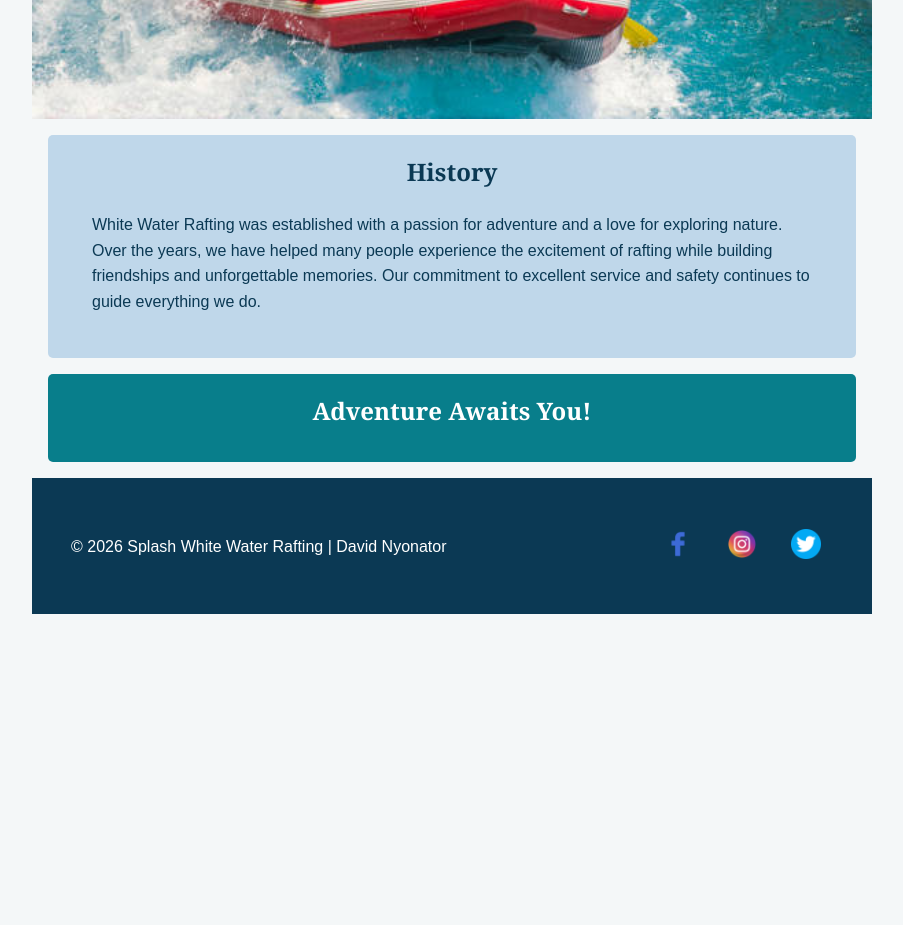
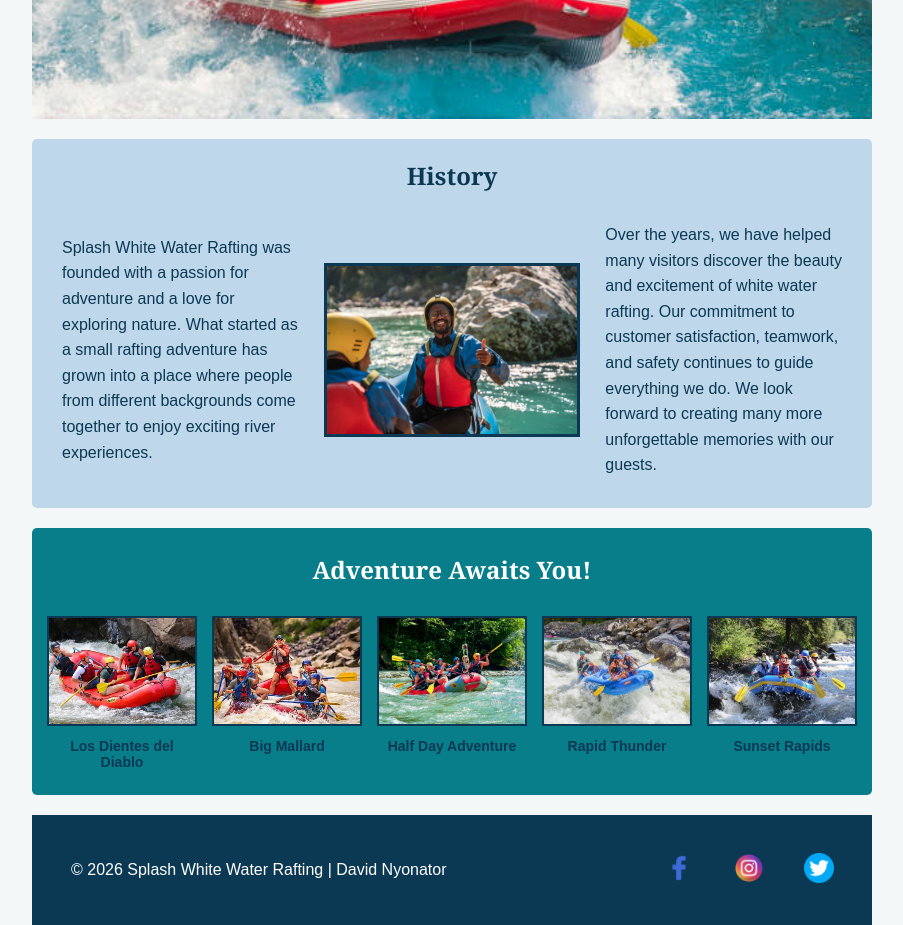
Before and after one commit to David0245/wdd130, a plain HTML site: page wwr/about.html in a window 1280 px wide. Shown: the part 560-1485 px from the top of the page, without its empty margins (188-1091 px from the left). Before the commit the page ends 1174 px from the top, so only its background shows below. Drawn offline with Linux system fonts and the light colour scheme.

Commit message:
about wwr update

```diff
--- a/wwr/about.html
+++ b/wwr/about.html
@@ -4,15 +4,20 @@
 <head>
     <meta charset="UTF-8">
     <meta name="viewport" content="width=device-width, initial-scale=1.0">
-    <meta name="description" content="Learn about White Water Rafting, our history, mission, and passion for creating exciting river adventures.">
+
+    <meta name="description" content="Discover Splash White Water Rafting, our history, mission, and exciting river adventures.">
+
     <meta name="author" content="David Nyonator">
-    <title>About Us | White Water Rafting</title>
+
+    <title>About Us | Splash White Water Rafting</title>
+
     <link rel="stylesheet" href="styles/rafting.css">
 </head>
 
 <body>
+
     <header>
-        <img src="images/z-splash.png" alt="White Water Rafting Logo">
+        <img src="images/z-splash.png" alt="Splash White Water Rafting Logo">
 
         <nav>
             <a href="index.html">Home</a>
@@ -23,6 +28,7 @@
     </header>
 
     <main>
+
         <div class="hero">
             <img src="images/water-rafting.jpg" alt="People enjoying an exciting white water rafting adventure">
 
@@ -32,29 +38,68 @@
                 <img src="images/happy-client.jpg" alt="Happy customer enjoying a rafting adventure">
 
                 <p>
-                    At White Water Rafting, our mission is to provide unforgettable
-                    outdoor adventures while promoting safety, teamwork, and
-                    environmental responsibility. We believe every river journey
-                    creates memories that last a lifetime.
+                    At Splash White Water Rafting, our mission is to provide
+                    unforgettable outdoor adventures while promoting safety,
+                    teamwork, and environmental responsibility. We believe
+                    every river journey creates memories that last a lifetime.
+                    Join us and experience the excitement of exploring nature
+                    through thrilling white water adventures.
                 </p>
             </article>
         </div>
 
-        <section>
+        <section class="history">
             <h2>History</h2>
 
             <p>
-                White Water Rafting was established with a passion for adventure
-                and a love for exploring nature. Over the years, we have helped
-                many people experience the excitement of rafting while building
-                friendships and unforgettable memories. Our commitment to
-                excellent service and safety continues to guide everything we do.
+                Splash White Water Rafting was founded with a passion for
+                adventure and a love for exploring nature. What started as
+                a small rafting adventure has grown into a place where
+                people from different backgrounds come together to enjoy
+                exciting river experiences.
+            </p>
+
+            <img src="images/happy-client.jpg" alt="Our rafting team enjoying a river adventure">
+
+            <p>
+                Over the years, we have helped many visitors discover the
+                beauty and excitement of white water rafting. Our commitment
+                to customer satisfaction, teamwork, and safety continues
+                to guide everything we do. We look forward to creating
+                many more unforgettable memories with our guests.
             </p>
         </section>
 
-        <section>
+        <section class="adventures">
             <h2>Adventure Awaits You!</h2>
+
+            <figure>
+                <img src="images/adventure1.jpeg" alt="Rafting through exciting river rapids">
+                <figcaption>Los Dientes del Diablo</figcaption>
+            </figure>
+
+            <figure>
+                <img src="images/adventure2.jpeg" alt="White water rafting on a beautiful river">
+                <figcaption>Big Mallard</figcaption>
+            </figure>
+
+            <figure>
+                <img src="images/adventure3.jpeg" alt="A group enjoying a rafting adventure">
+                <figcaption>Half Day Adventure</figcaption>
+            </figure>
+
+            <figure>
+                <img src="images/adventure4.jpeg" alt="Rafting team navigating powerful rapids">
+                <figcaption>Rapid Thunder</figcaption>
+            </figure>
+
+            <figure>
+                <img src="images/adventure5.jpeg" alt="Adventurers enjoying a river rafting trip">
+                <figcaption>Sunset Rapids</figcaption>
+            </figure>
+
         </section>
+
     </main>
 
     <footer>
@@ -64,18 +109,19 @@
 
         <nav class="socialmedia">
             <a href="https://facebook.com">
-                <img src="images/facebook-icon.png" alt="Facebook logo">
+                <img src="images/facebook-icon.png" alt="Facebook">
             </a>
 
             <a href="https://instagram.com">
-                <img src="images/instagram-icon.png" alt="Instagram logo">
+                <img src="images/instagram-icon.png" alt="Instagram">
             </a>
 
             <a href="https://twitter.com">
-                <img src="images/twitter-icon.png" alt="Twitter logo ">
+                <img src="images/twitter-icon.png" alt="Twitter">
             </a>
         </nav>
     </footer>
+
 </body>
 
 </html>
--- a/wwr/styles/rafting.css
+++ b/wwr/styles/rafting.css
@@ -37,7 +37,7 @@ header {
     justify-content: space-between;
     align-items: center;
     background-color: var(--primary-color);
-    padding: 15px;
+    padding: 15px 25px;
 }
 
 header img {
@@ -46,6 +46,15 @@ header img {
 }
 
 /* Navigation */
+header nav {
+    display: flex;
+    justify-content: space-around;
+    align-items: center;
+    margin: 0;
+    padding: 0;
+    /* background-color: var(--secondary-color); */
+}
+
 nav {
     display: flex;
     justify-content: space-around;
@@ -56,7 +65,7 @@ nav a {
     color: var(--accent2-color);
     text-decoration: none;
     font-weight: bold;
-    padding: 12px;
+    padding: 15px;
 }
 
 nav a:hover {
@@ -76,8 +85,14 @@ nav,
 p,
 section,
 article {
+    /* margin: 16px; */
+    padding: 8px;
+}
+
+p {
     margin: 16px;
-    padding: 8px;
+    line-height: 1.6;
+
 }
 
 /* Hero Section */
@@ -86,7 +101,7 @@ article {
 }
 
 /* Hero Background Image */
-.hero img {
+.hero > img {
     display: block;
     width: 100%;
     height: auto;
@@ -114,6 +129,7 @@ article {
     color: var(--primary-color);
     padding: 15px;
     border-radius: 8px;
+    margin: 16px;
 }
 
 /* Hero Article Image */
@@ -124,6 +140,18 @@ article {
     margin: 0 0 10px 15px;
     border: 2px solid var(--accent1-color);
     padding: 3px;
+}
+
+/* Hero Heading */
+.hero h1 {
+    position: absolute;
+    top: 20px;
+    width: 100%;
+    padding: 16px;
+    text-align: center;
+    opacity: 0.85;
+    background-color: var(--primary-color);
+    color: #fff;
 }
 
 /* Paragraphs */
@@ -166,6 +194,78 @@ footer {
     padding: 15px;
 }
 
+/* History Section using CSS Grid */
+.history {
+    display: grid;
+    grid-template-columns: 1fr 1fr 1fr;
+    align-items: center;
+    gap: 15px;
+    background-color: var(--secondary-color);
+    padding: 20px;
+    margin: 20px 0;
+}
+
+/* History Heading */
+.history h2 {
+    grid-column: 1 / 4;
+    text-align: center;
+    margin-bottom: 5px;
+}
+
+/* History Paragraphs */
+.history p {
+    color: var(--primary-color);
+    margin: 0;
+    padding: 10px;
+}
+
+/* History Image */
+.history img {
+    width: 100%;
+    height: auto;
+    border: 3px solid var(--primary-color);
+}
+
+/* Adventures Section */
+.adventures {
+    display: grid;
+    grid-template-columns: repeat(5, 1fr);
+    gap: 15px;
+    background-color: #e9f2f7;
+    padding: 25px 15px;
+    margin: 20px 0;
+    text-align: center;
+}
+
+/* Adventures Heading */
+.adventures h2 {
+    grid-column: 1 / 6;
+    text-align: center;
+    margin-bottom: 15px;
+}
+
+/* Adventure Figures */
+.adventures figure {
+    text-align: center;
+    margin: 0;
+}
+
+/* Adventure Images */
+.adventures img {
+    width: 100%;
+    height: 110px;
+    object-fit: cover;
+    border: 2px solid var(--primary-color);
+}
+
+/* Figure Captions */
+.adventures figcaption {
+    color: var(--primary-color);
+    font-size: 14px;
+    font-weight: bold;
+    margin-top: 8px;
+}
+
 footer p {
     color: white;
 }
```
Also changed, not shown: wwr/images/adventure1.jpeg (added), wwr/images/adventure2.jpeg (added), wwr/images/adventure3.jpeg (added), wwr/images/adventure4.jpeg (added), wwr/images/adventure5.jpeg (added).
